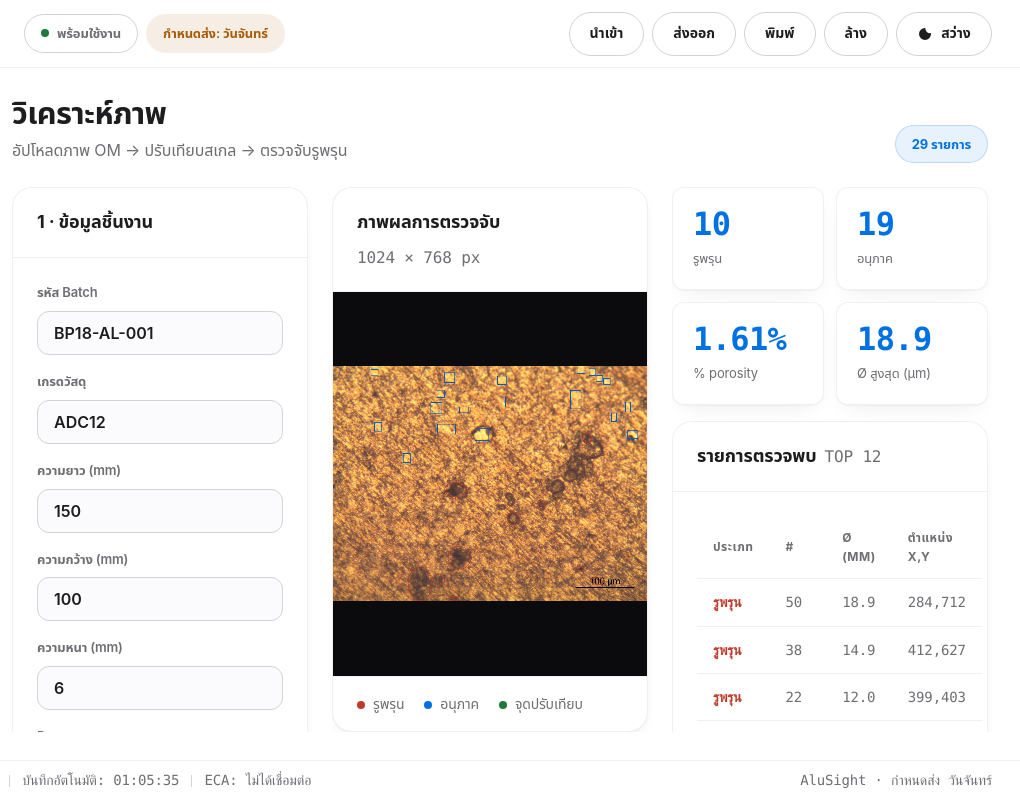
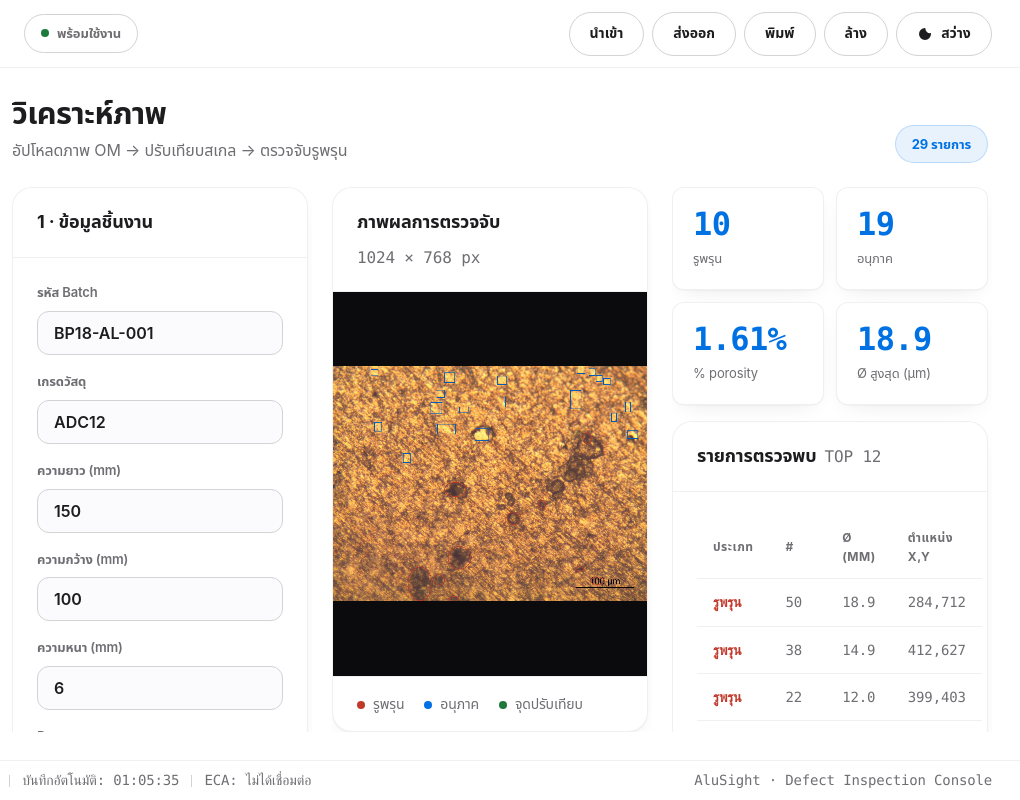
Before and after one commit to 21NX4N3Z/alusight, a plain HTML site: page index.html in a window 1280 px wide. Shown: the full height of the page, 260-1280 px from the left. Drawn offline with Linux system fonts and the light colour scheme.

Commit message:
Remove deadline label from header and status bar

```diff
--- a/index.html
+++ b/index.html
@@ -19,7 +19,6 @@
   </div>
   <div class="appbar-meta">
     <span class="pill"><i class="pdot ok" aria-hidden="true"></i>พร้อมใช้งาน</span>
-    <span class="pill deadline">กำหนดส่ง: วันจันทร์</span>
   </div>
   <div class="appbar-actions">
     <button class="tbtn" id="importBtn" type="button" title="นำเข้า session">นำเข้า</button>
@@ -262,7 +261,7 @@
   <span class="sep" aria-hidden="true"></span>
   <span class="mono muted" id="serialStatus2">ECA: ไม่ได้เชื่อมต่อ</span>
   <span class="spacer"></span>
-  <span class="mono muted">AluSight · กำหนดส่ง วันจันทร์</span>
+  <span class="mono muted">AluSight · Defect Inspection Console</span>
 </footer>
 
 <script src="samples.js"></script>
--- a/styles.css
+++ b/styles.css
@@ -73,7 +73,6 @@ button:focus:not(:focus-visible){outline:2px solid transparent}
 .brand small{display:block;font-size:12px;color:var(--muted);line-height:1.4;letter-spacing:.01em}
 .appbar-meta{display:flex;gap:8px;align-items:center}
 .pill{display:inline-flex;align-items:center;gap:8px;font-size:13px;font-weight:600;padding:8px 16px;border:1px solid var(--border);border-radius:1000px;color:var(--muted);background:var(--surface-2)}
-.pill.deadline{color:var(--orange);border-color:transparent;background:rgba(168,92,8,.10)}
 .pdot{width:8px;height:8px;border-radius:100%;background:var(--muted)}
 .pdot.ok{background:var(--green)}
 .appbar-actions{display:flex;align-items:center;gap:8px;margin-left:auto}
```
